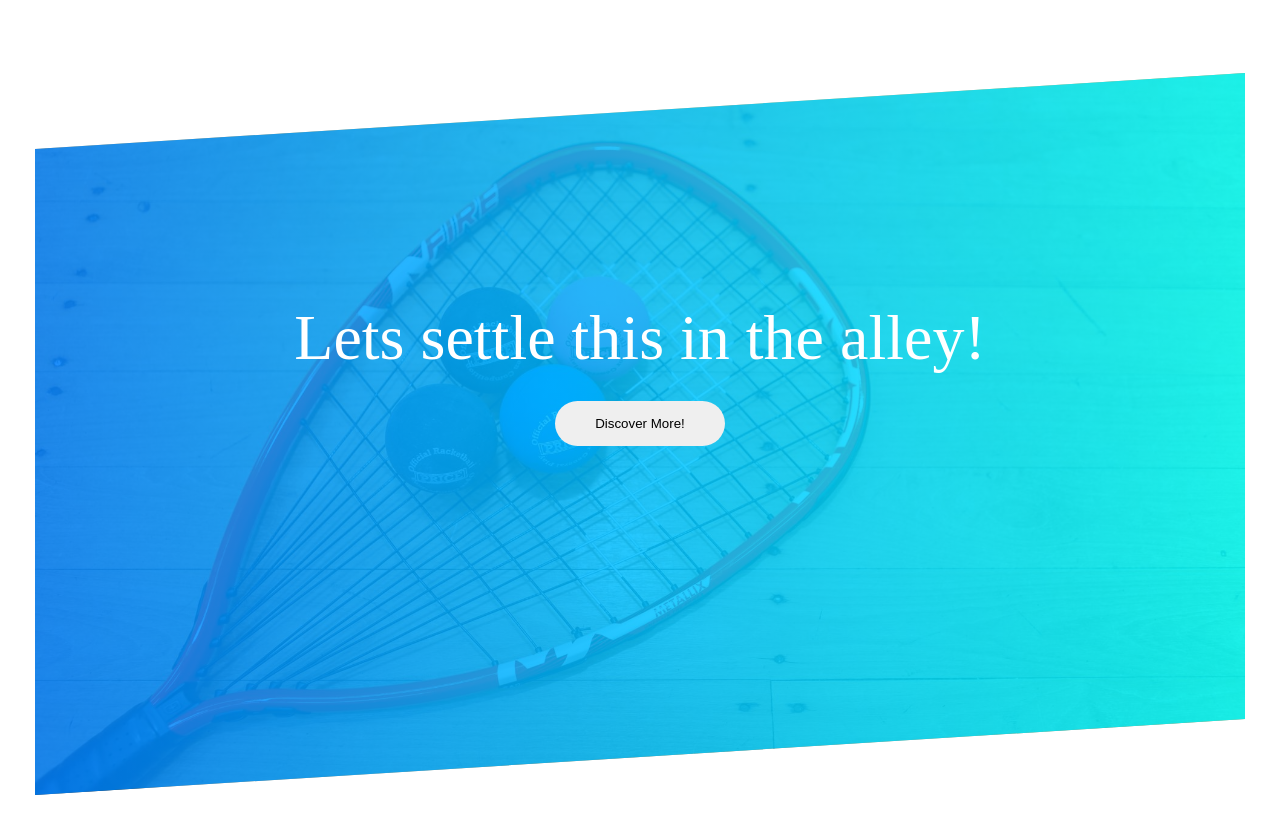
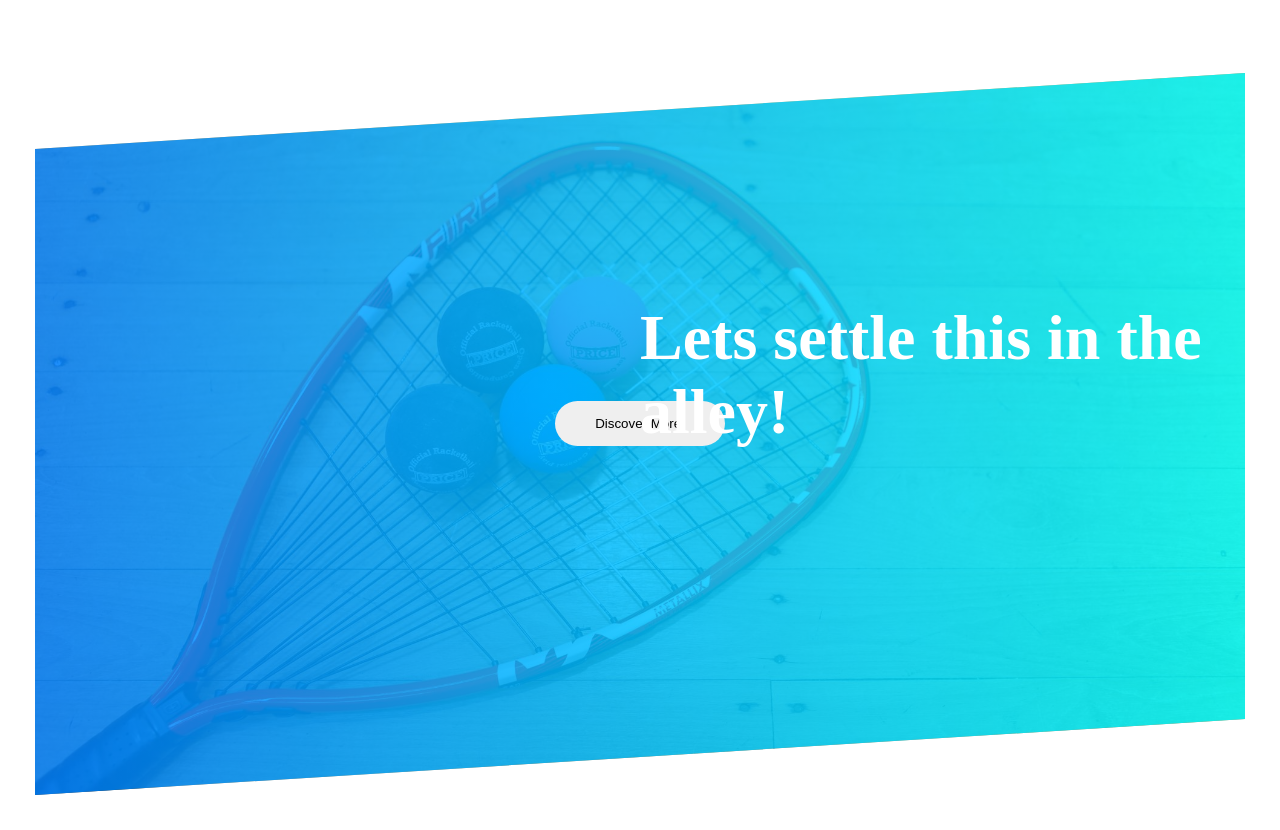
Before and after one commit to TadghPurcell/dylan-coaching, a plain HTML site: page index.html in a window 1280 px wide. Drawn offline with Linux system fonts and the light colour scheme.

Commit message:
Put header text in h1

```diff
--- a/index.html
+++ b/index.html
@@ -9,9 +9,12 @@
   </head>
   <body>
     <div class="header">
-      <div class="header-text-box">Lets settle this in the alley!</div>
+      <div class="text-box">
+        <h1 class="header-text">Lets settle this in the alley!</h1>
+      </div>
       <button class="btn">Discover More!</button>
     </div>
     <div class="main"></div>
+    <script src="script.js"></script>
   </body>
 </html>
--- a/script.js
+++ b/script.js
@@ -0,0 +1,3 @@
+const headerText = document.querySelector(".header-text-box");
+
+// headerText.textContent = "cock";
--- a/style.css
+++ b/style.css
@@ -39,7 +39,7 @@ body {
   clip-path: polygon(0 15%, 100% 5%, 100% 90%, 0% 100%);
 }
 
-.header-text-box {
+.header-text {
   position: absolute;
   top: 35%;
   color: white;
```
